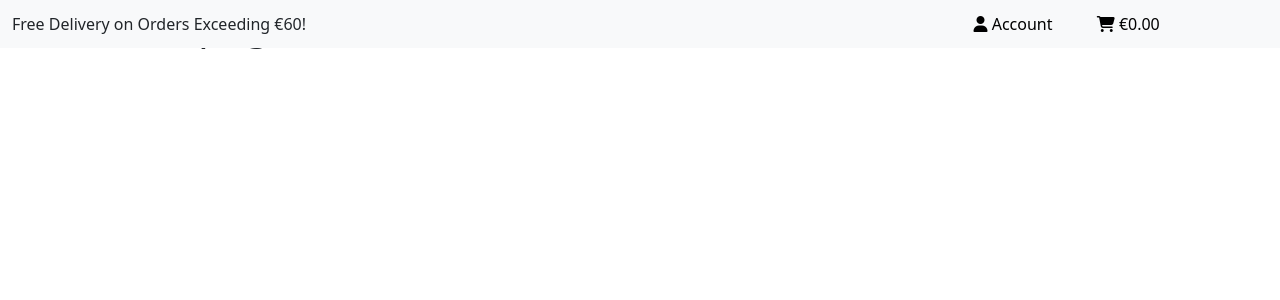
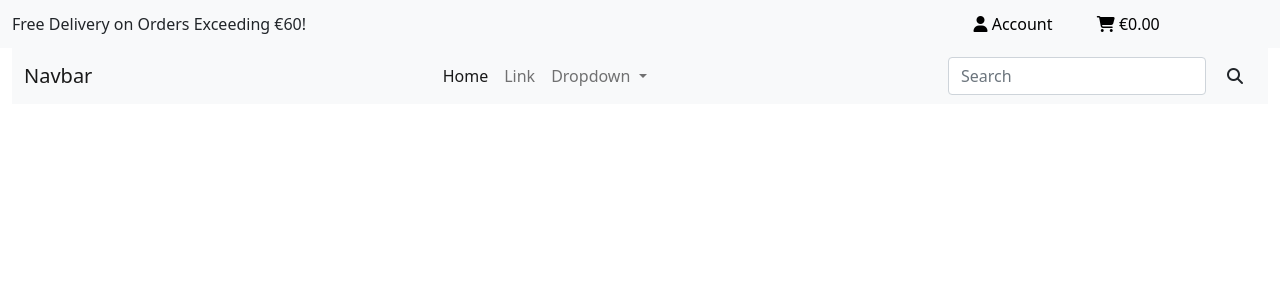
Before and after one commit to ElrieM/blacksheep, a Django app: page / in a window 1280 px wide. Shown: the top 300 px of the page. Run offline with Django 4.2, Linux system fonts and the light colour scheme; some libraries are stand-ins or nearby versions.

Commit message:
fix: Resolve static file loading error and add favicons

```diff
--- a/blacksheep/blacksheep/settings.py
+++ b/blacksheep/blacksheep/settings.py
@@ -14,7 +14,7 @@
 from pathlib import Path
 
 # Build paths inside the project like this: BASE_DIR / 'subdir'.
-BASE_DIR = Path(__file__).resolve().parent.parent
+BASE_DIR = os.path.dirname(os.path.dirname(os.path.abspath(__file__)))
 
 
 # Quick-start development settings - unsuitable for production
@@ -121,7 +121,7 @@
 DATABASES = {
     'default': {
         'ENGINE': 'django.db.backends.sqlite3',
-        'NAME': BASE_DIR / 'db.sqlite3',
+        'NAME': os.path.join(BASE_DIR,'db.sqlite3'),
     }
 }
 
@@ -156,6 +156,8 @@
 
 USE_TZ = True
 
+USE_TZ = True
+
 
 # Static files (CSS, JavaScript, Images)
 # https://docs.djangoproject.com/en/4.0/howto/static-files/
--- /dev/null
+++ b/blacksheep/home/static/css/base.css
@@ -0,0 +1,8 @@
+html {
+    height: 100%;
+}
+
+body {
+    background-image: url('/media/home-bg.png') no-repeat center center fixed;
+    background-size: cover;
+}
--- a/blacksheep/templates/base.html
+++ b/blacksheep/templates/base.html
@@ -1,7 +1,6 @@
 {% load static %}
 
 <!-- Copied from https://getbootstrap.com/docs/5.1/getting-started/introduction/ -->
-
 <!doctype html>
 <html lang="en">
 
@@ -17,7 +16,8 @@
   {% endblock %}
 
   {% block corecss %}
-  <link href="https://cdn.jsdelivr.net/npm/bootstrap@5.1.3/dist/css/bootstrap.min.css" rel="stylesheet" integrity="sha384-1BmE4kWBq78iYhFldvKuhfTAU6auU8tT94WrHftjDbrCEXSU1oBoqyl2QvZ6jIW3" crossorigin="anonymous">
+    <link href="https://cdn.jsdelivr.net/npm/bootstrap@5.1.3/dist/css/bootstrap.min.css" rel="stylesheet"
+      integrity="sha384-1BmE4kWBq78iYhFldvKuhfTAU6auU8tT94WrHftjDbrCEXSU1oBoqyl2QvZ6jIW3" crossorigin="anonymous">
     <link
       href="https://fonts.googleapis.com/css2?family=Alegreya+Sans:ital,wght@0,300;1,300&family=Alegreya:ital,wght@0,500;1,500&display=swap"
       rel="stylesheet">
@@ -31,11 +31,19 @@
     <script src="https://kit.fontawesome.com/e9c73d7092.js" crossorigin="anonymous"></script>
     <script src="https://code.jquery.com/jquery-3.6.0.min.js"
       integrity="sha256-/xUj+3OJU5yExlq6GSYGSHk7tPXikynS7ogEvDej/m4=" crossorigin="anonymous"></script>
-  <script src="https://cdn.jsdelivr.net/npm/bootstrap@5.1.3/dist/js/bootstrap.bundle.min.js" integrity="sha384-ka7Sk0Gln4gmtz2MlQnikT1wXgYsOg+OMhuP+IlRH9sENBO0LRn5q+8nbTov4+1p" crossorigin="anonymous"></script>
+    <script src="https://cdn.jsdelivr.net/npm/bootstrap@5.1.3/dist/js/bootstrap.bundle.min.js"
+      integrity="sha384-ka7Sk0Gln4gmtz2MlQnikT1wXgYsOg+OMhuP+IlRH9sENBO0LRn5q+8nbTov4+1p" crossorigin="anonymous">
+    </script>
   {% endblock %}
 
   {% block extra_js %}
   {% endblock %}
+
+  <!-- Favicon, created with https://favicon.io/favicon-generator/ -->
+  <link rel="apple-touch-icon" sizes="180x180" href="{% static 'favicon/apple-touch-icon.png' %}">
+  <link rel="icon" type="image/png" sizes="32x32" href="{% static 'favicon/favicon-32x32.png' %}">
+  <link rel="icon" type="image/png" sizes="16x16" href="{% static 'favicon/favicon-16x16.png' %}">
+  <link rel="manifest" href="{% static 'favicon/site.webmanifest' %}">
 
   <title>BlackSheep Printing {% block extra_title %}{% endblock %}</title>
 </head>
@@ -93,6 +101,54 @@
         </ul>
       </div>
     </div>
+    <!-- navbar adapted from https://getbootstrap.com/docs/5.1/components/navbar/ -->
+    <nav class="navbar navbar-expand-lg navbar-light bg-light">
+      <div class="container-fluid">
+        <div class="col-lg-4">
+          <a class="navbar-brand" href="#">Navbar</a>
+      </div>
+      <div class="col-lg-5">
+        <!-- Mobile hamburger button -->
+        <button class="navbar-toggler" type="button" data-bs-toggle="collapse" data-bs-target="#navbarSupportedContent"
+          aria-controls="navbarSupportedContent" aria-expanded="false" aria-label="Toggle navigation">
+          <span class="navbar-toggler-icon"></span>
+        </button>
+        <!-- Full menu -->
+        <div class="collapse navbar-collapse" id="navbarSupportedContent">
+          <ul class="navbar-nav me-auto mb-2 mb-lg-0">
+            <li class="nav-item">
+              <a class="nav-link active" aria-current="page" href="#">Home</a>
+            </li>
+            <li class="nav-item">
+              <a class="nav-link" href="#">Link</a>
+            </li>
+            <li class="nav-item dropdown">
+              <a class="nav-link dropdown-toggle" href="#" id="navbarDropdown" role="button" data-bs-toggle="dropdown"
+                aria-expanded="false">
+                Dropdown
+              </a>
+              <ul class="dropdown-menu" aria-labelledby="navbarDropdown">
+                <li><a class="dropdown-item" href="#">Action</a></li>
+                <li><a class="dropdown-item" href="#">Another action</a></li>
+                <li>
+                  <hr class="dropdown-divider">
+                </li>
+                <li><a class="dropdown-item" href="#">Something else here</a></li>
+              </ul>
+            </li>
+          </ul>
+        </div>
+      </div>
+        <div class="col-12 col-lg-3">
+          <form class="d-flex">
+            <input class="form-control me-2" type="search" placeholder="Search" aria-label="Search">
+            <button class="btn" type="submit">
+              <i class="fas fa-search"></i>
+            </button>
+          </form>
+        </div>
+      </div>
+    </nav>
   </header>
 
   {% if messages %}
```
Also changed, not shown: blacksheep/home/static/favicon/android-chrome-192x192.png (added), blacksheep/home/static/favicon/android-chrome-512x512.png (added), blacksheep/home/static/favicon/apple-touch-icon.png (added), blacksheep/home/static/favicon/favicon-16x16.png (added), blacksheep/home/static/favicon/favicon-32x32.png (added), blacksheep/home/static/favicon/favicon.ico (added), blacksheep/home/static/favicon/logo clean background.png (added), blacksheep/home/static/favicon/site.webmanifest (added), blacksheep/static/css/base.css (deleted). Lines whose indentation alone changed are shown as unchanged.
